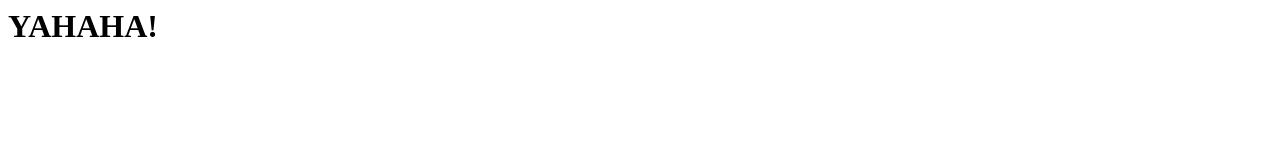
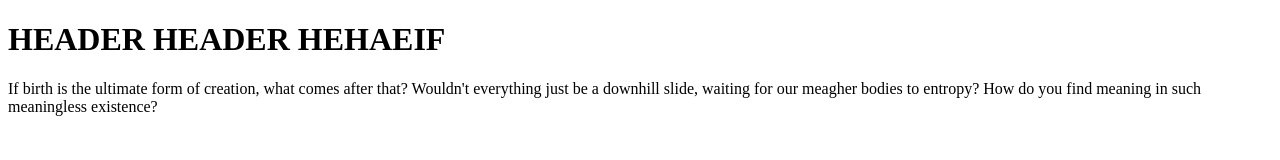
Before and after one commit to lbarcega/leila-arcega-portfolio, a plain HTML site: page index.html in a window 1280 px wide. Drawn offline with Linux system fonts and the light colour scheme.

Commit message:
Update index.html

```diff
--- a/index.html
+++ b/index.html
@@ -1 +1,13 @@
-<h1>YAHAHA!</h1>
+<!DOCTYPE html>
+<html lang="en">
+    <head>
+        <title>IDK</title>
+    </head>
+    <body>
+        <h1>HEADER HEADER HEHAEIF</h1>
+        <p>
+            If birth is the ultimate form of creation, what comes after that?
+            Wouldn't everything just be a downhill slide, waiting for our meagher bodies to entropy?
+            How do you find meaning in such meaningless existence?
+        </p>
+    </body>
```
